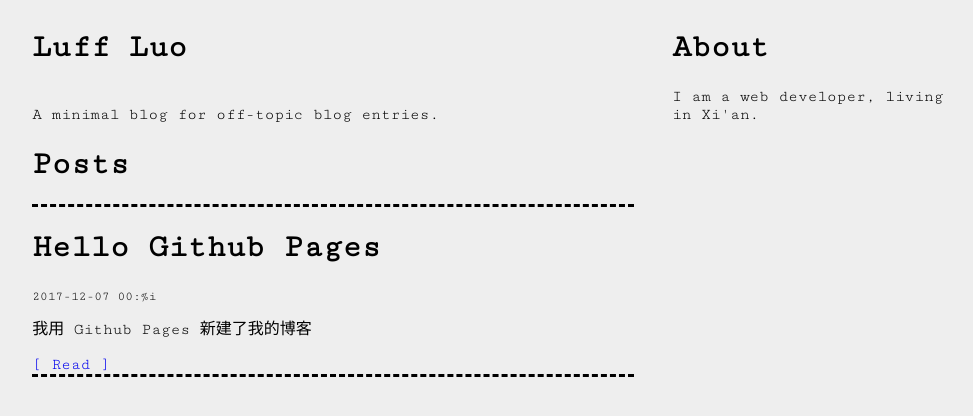
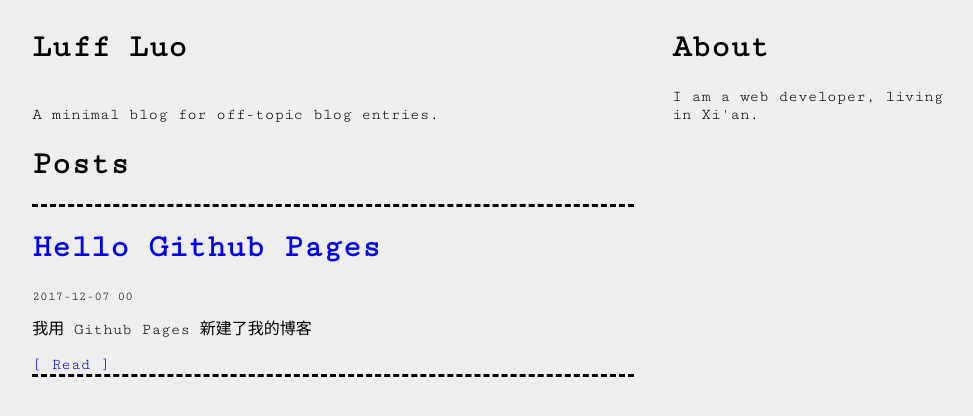
Before and after one commit to luffluo/luffluo.github.io, a Jekyll site: the page built from index.html, in a window 1280 px wide. Shown: the top 416 px of the page, without its empty margins (147-1120 px from the left). Built offline with Jekyll 4.4.1, drawn with Linux system fonts in a browser that asks for light colours; nearby versions of some CDN libraries; the list of posts is cut into pages by our own code.

Commit message:
Update index.html

```diff
--- a/index.html
+++ b/index.html
@@ -14,9 +14,9 @@ title: luff's blog
       </article>
       {% for post in paginator.posts %}
       <article>
-        <h1>{{ post.title }}</h1>
+        <h1><a href="{{ post.url }}" class="href">{{ post.title }}</a></h1>
         <small datetime="{{ post.date | date: '%Y-%m-%d %H:%i' }}" pubdate>
-            {{ post.date | date: '%Y-%m-%d %H:%i' }}
+            {{ post.date | date: '%Y-%m-%d %H' }}
         </small>
         <p>{{ post.excerpt }}</p>
         <a href="{{ post.url }}">[ Read ]</a>
```
